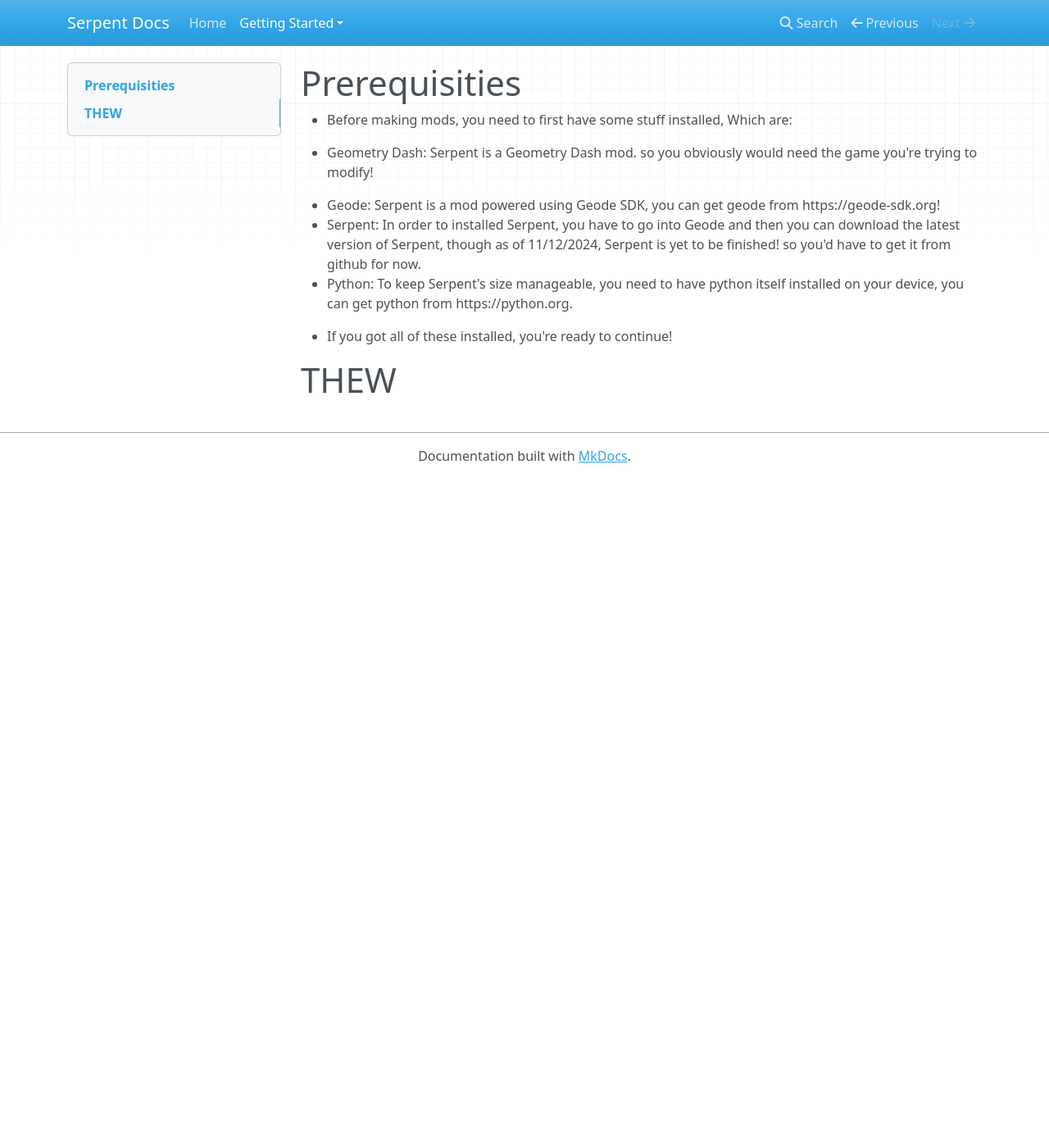
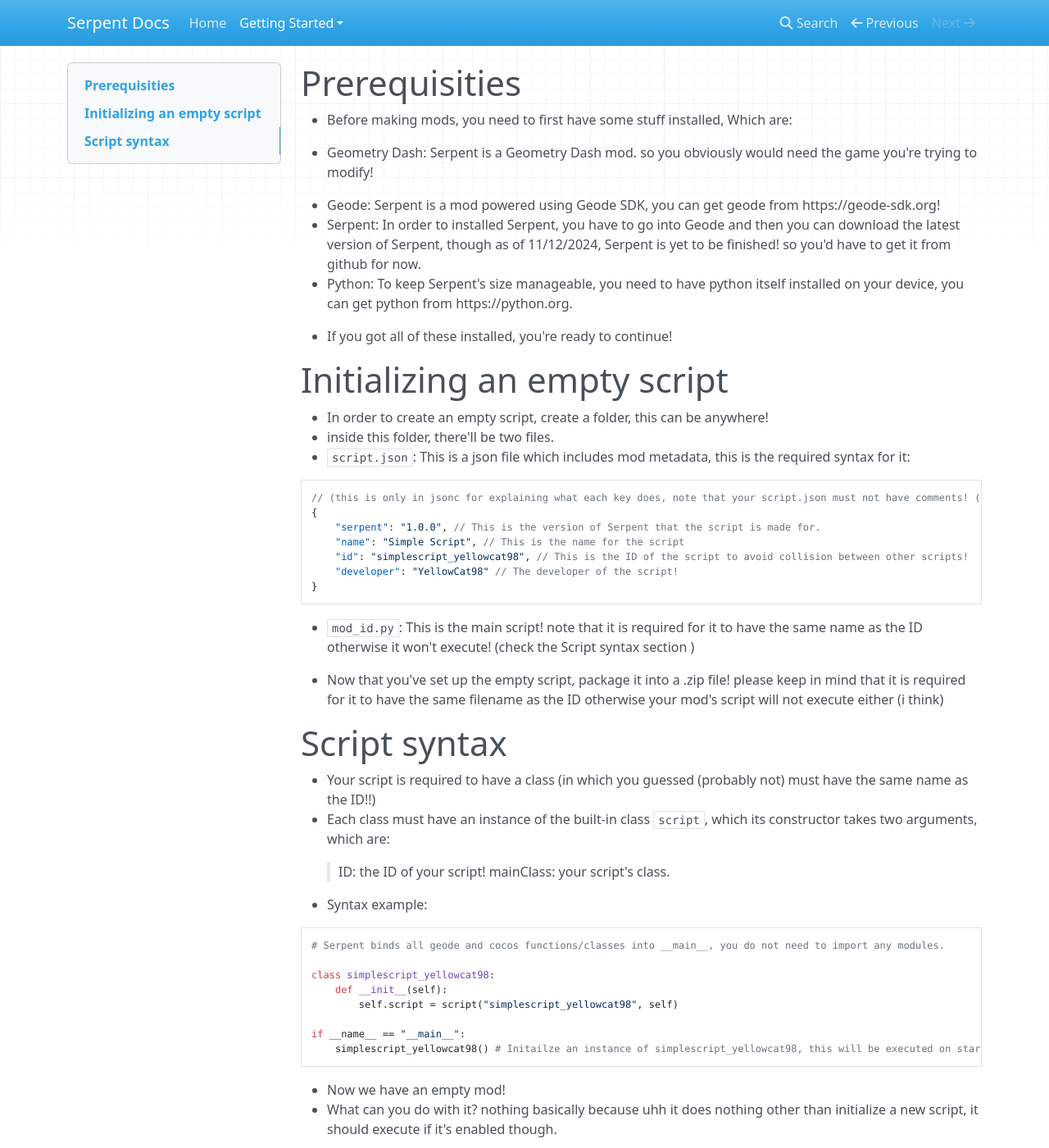
Before and after one commit to YellowCat98/serpent-docs, an MkDocs documentation site: the page built from docs/getting-started/prerequisities.md, in a window 1280 px wide and 1400 px high. Shown: the whole window at 82% size. Built offline with MkDocs 1.6.1, drawn with Linux system fonts in a browser that asks for light colours; nearby versions of some CDN libraries.

Commit message:
add things from YellowCat98/Serpent to prerequisities.md

````diff
--- a/docs/getting-started/prerequisities.md
+++ b/docs/getting-started/prerequisities.md
@@ -9,4 +9,39 @@
 
 - If you got all of these installed, you're ready to continue!
 
-# THEW
+# Initializing an empty script
+- In order to create an empty script, create a folder, this can be anywhere!
+- inside this folder, there'll be two files.
+- `script.json`: This is a json file which includes mod metadata, this is the required syntax for it:
+```json
+// (this is only in jsonc for explaining what each key does, note that your script.json must not have comments! (i think it should work fine though))
+{
+	"serpent": "1.0.0", // This is the version of Serpent that the script is made for.
+	"name": "Simple Script", // This is the name for the script
+	"id": "simplescript_yellowcat98", // This is the ID of the script to avoid collision between other scripts!
+	"developer": "YellowCat98" // The developer of the script!
+}
+```
+- `mod_id.py`: This is the main script! note that it is required for it to have the same name as the ID otherwise it won't execute! (check the Script syntax section )
+
+- Now that you've set up the empty script, package it into a .zip file! please keep in mind that it is required for it to have the same filename as the ID otherwise your mod's script will not execute either (i think)
+
+# Script syntax
+- Your script is required to have a class (in which you guessed (probably not) must have the same name as the ID!!)
+- Each class must have an instance of the built-in class `script`, which its constructor takes two arguments, which are:
+> ID: the ID of your script!
+> mainClass: your script's class.
+
+- Syntax example:
+```py
+# Serpent binds all geode and cocos functions/classes into __main__, you do not need to import any modules.
+
+class simplescript_yellowcat98:
+    def __init__(self):
+        self.script = script("simplescript_yellowcat98", self)
+
+if __name__ == "__main__":
+    simplescript_yellowcat98() # Initailze an instance of simplescript_yellowcat98, this will be executed on startup.
+```
+- Now we have an empty mod!
+- What can you do with it? nothing basically because uhh it does nothing other than initialize a new script, it should execute if it's enabled though.
````
